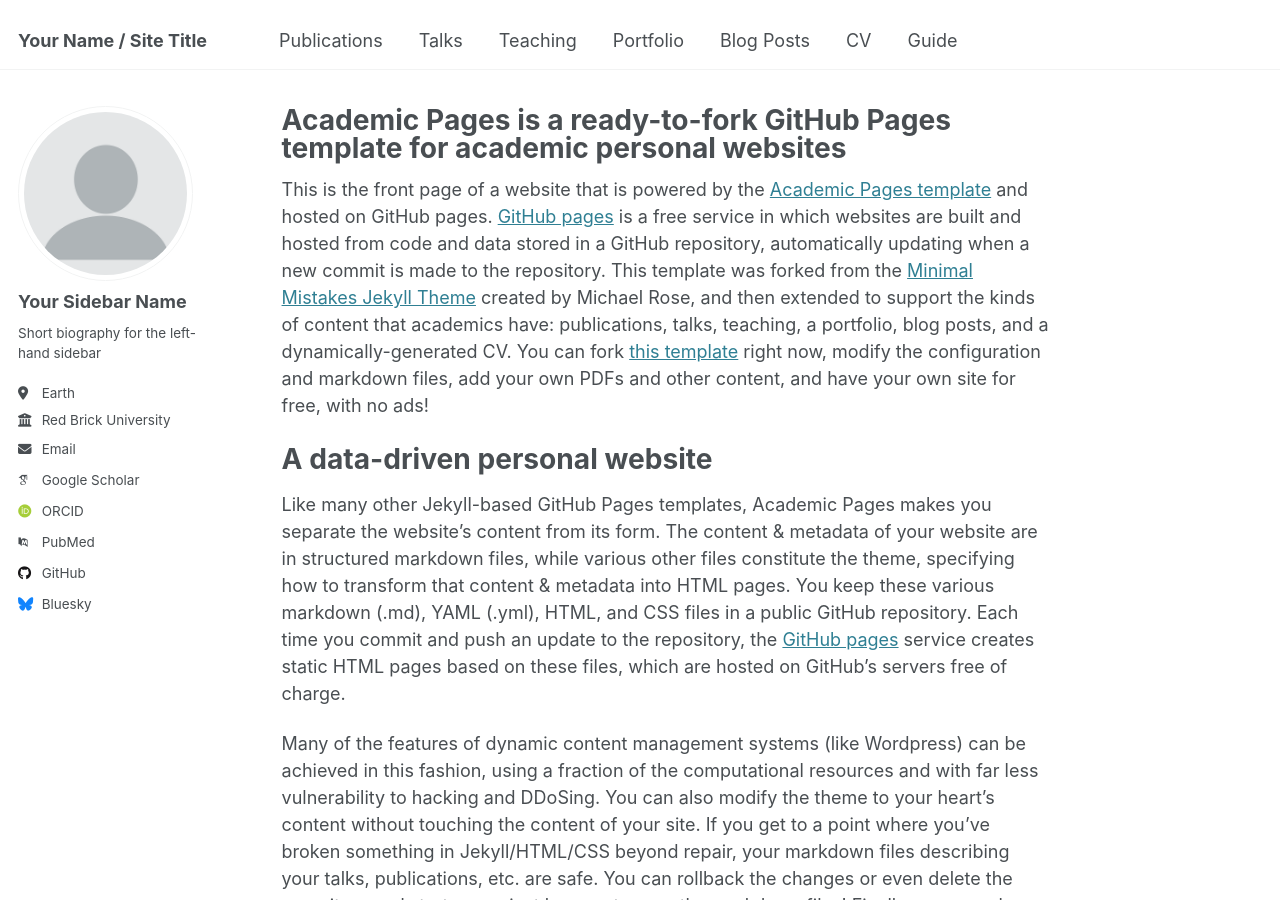
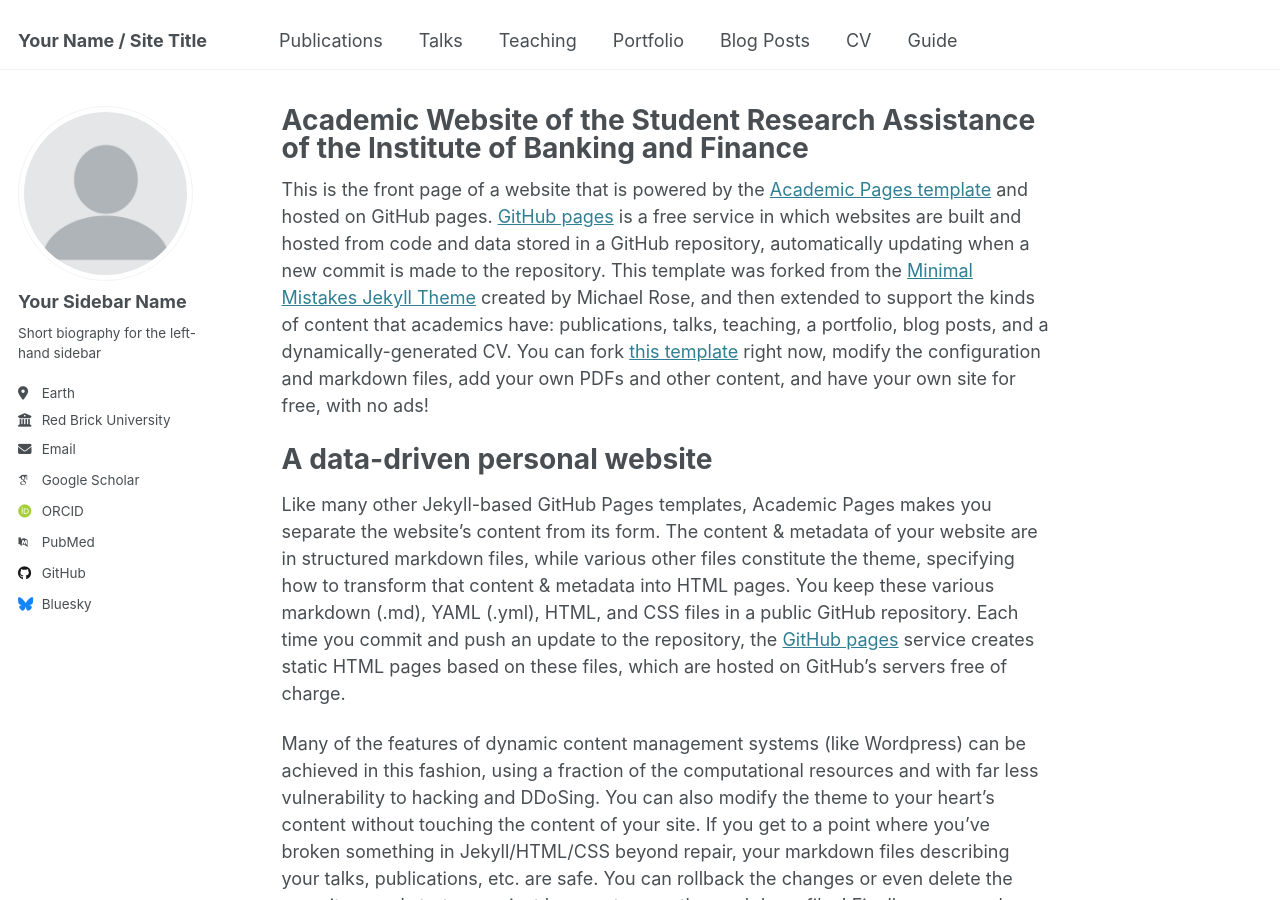
Before and after one commit to shadyest/shadyest.github.io, a Jekyll site: the page built from _pages/about.md, in a window 1280 px wide and 900 px high. Built offline with Jekyll 4.4.1, drawn with Linux system fonts in a browser that asks for light colours; some web fonts are replaced.

Commit message:
Update about.md
added title test

```diff
--- a/_pages/about.md
+++ b/_pages/about.md
@@ -1,6 +1,6 @@
 ---
 permalink: /
-title: "Academic Pages is a ready-to-fork GitHub Pages template for academic personal websites"
+title: "Academic Website of the Student Research Assistance of the Institute of Banking and Finance"
 author_profile: true
 redirect_from:
   - /about/
```
